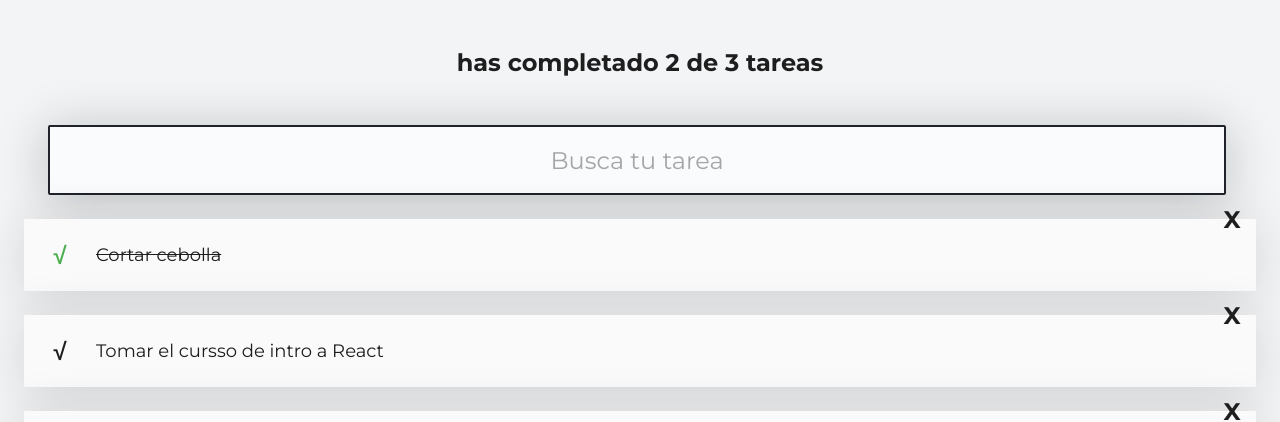
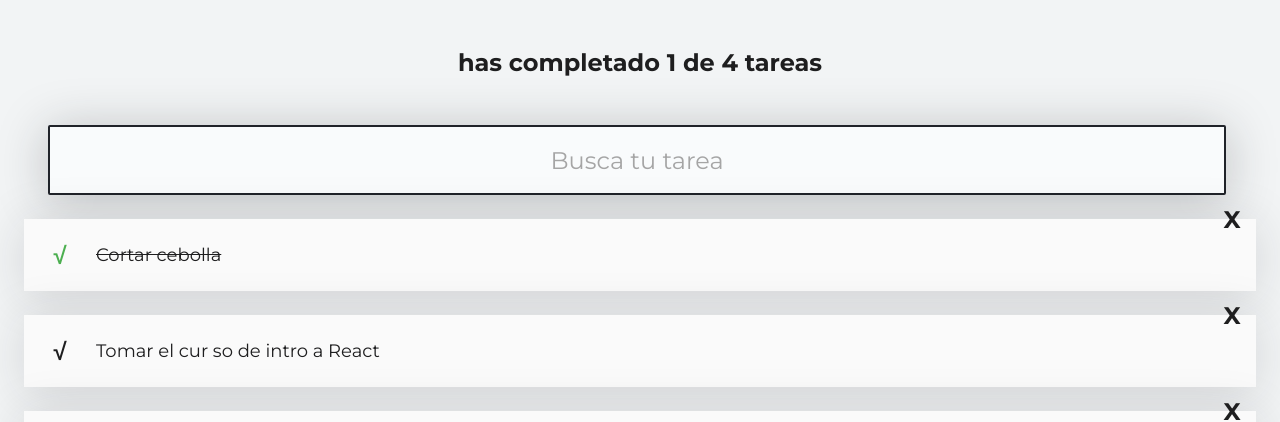
Before and after one commit to JhossSierra/platzy-react, a React (Create React App) app: page / in a window 1280 px wide. Shown: the top 422 px of the page. Built offline with nearby package versions, Linux system fonts and the light colour scheme.

Commit message:
hasta el video 10

```diff
--- a/src/App.js
+++ b/src/App.js
@@ -1,26 +1,45 @@
-import React from 'react'
+import React, { useState } from 'react'
 import {TodoCounter} from './components/TodoCounter';
 import {TodoSearch} from './components/TodoSearch';
 import {TodoList} from './components/TodoList';
 import { TodoItem } from './components/TodoItem';
 import {CreateTodoButton} from './components/CreateTodoButton';
 
-const items = [
+const defaultItems = [
   { text: 'Cortar cebolla', completed: true },
-  { text: 'Tomar el cursso de intro a React', completed: false },
+  { text: 'Tomar el cur so de intro a React', completed: false },
   { text: 'Llorar con la llorona', completed: false },
   { text: 'LALALALAA', completed: false },
 ];
 
 
 function App() {
- return (
+  const [input,setInput]= useState('')
+  const [items,setItems]= useState(defaultItems)
+
+  const completedItems= items.filter((item)=>!!item.completed).length;
+  const totalItems= items.length;
+
+  let searchedItems=[];
+  if (!input>=1) {
+    searchedItems= items
+  }
+  else{
+    searchedItems=items.filter(item=>{
+    const itemText=item.text.toLowerCase()
+    const searchText=input.toLowerCase()
+    return itemText.includes(searchText)
+    })
+  }
+
+
+  return (
     <>
-    <TodoCounter/>
-    <TodoSearch/>
+    <TodoCounter totalItems={totalItems} completedItems={completedItems} />
+    <TodoSearch input= {input} setInput={setInput} />
 
     <TodoList>
-       {items.map(item=>(<TodoItem key={item.text} text={item.text} completed={item.completed}/>))}
+       {searchedItems.map(item=>(<TodoItem key={item.text} text={item.text} completed={item.completed}/>))}
     </TodoList>
 
     <CreateTodoButton/>
--- a/src/components/CreateTodoButton.jsx
+++ b/src/components/CreateTodoButton.jsx
@@ -1,7 +1,10 @@
 import React from 'react'
 import './CreateTodoButton.css'
+
 export function CreateTodoButton(props){
+    let onclick = ()=>{alert('aqui se abre el modal')};
     return(
-        <button className='CreateTodoButton'>+</button>
+
+        <button onClick={onclick} className='CreateTodoButton'>+</button>
     );
 }
--- a/src/components/TodoCounter.jsx
+++ b/src/components/TodoCounter.jsx
@@ -1,9 +1,9 @@
 import React from 'react';
 import './TodoCounter.css';
 
-export function TodoCounter(){
+export function TodoCounter(props){
     return(
-        <h2 className='TodoCounter'> has completado 2 de 3 tareas</h2>
+        <h2 className='TodoCounter'> has completado {props.completedItems} de {props.totalItems} tareas</h2>
 
     )
 }
--- a/src/components/TodoItem.jsx
+++ b/src/components/TodoItem.jsx
@@ -1,14 +1,16 @@
 import React from 'react'
 
 export function TodoItem(props) {
+  let onComplete=()=>{alert(`se ha completado: ${props.text}`)};
+  let onDelete=()=>{alert(`se ha borrado: ${props.text}`)};
   return (
     <li className="TodoItem">
-      <span className={`Icon Icon-check ${props.completed && 'Icon-check--active'}`}>
+      <span onClick={onComplete} className={`Icon Icon-check ${props.completed && 'Icon-check--active'}`}>
         √</span>
       <p className={`TodoItem-p ${props.completed && 'TodoItem-p--complete'}`}>
         {props.text}
       </p>
-      <span className="Icon Icon-delete">
+      <span onClick={onDelete} className="Icon Icon-delete">
         X
       </span>
     </li>
--- a/src/components/TodoSearch.jsx
+++ b/src/components/TodoSearch.jsx
@@ -1,5 +1,9 @@
 import React from 'react'
 
-export function TodoSearch(){
-    return(<input className='TodoSearch' placeholder="Busca tu tarea"/>);
+export function TodoSearch({input, setInput}){
+
+
+    return(<input value={input} onChange={(e)=>{setInput(e.target.value)}}
+    className='TodoSearch' placeholder="Busca tu tarea"/>
+    );
 }
```
